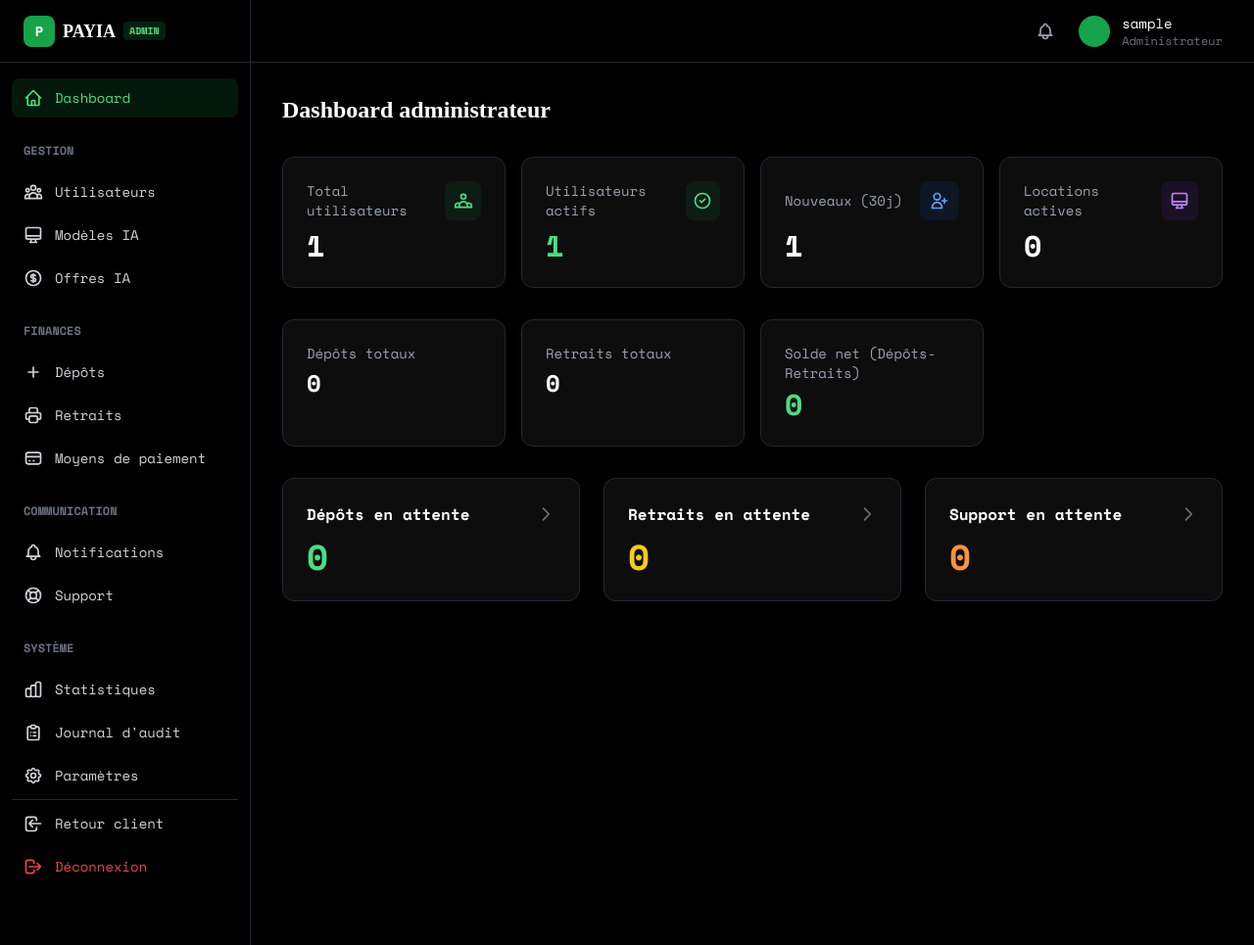
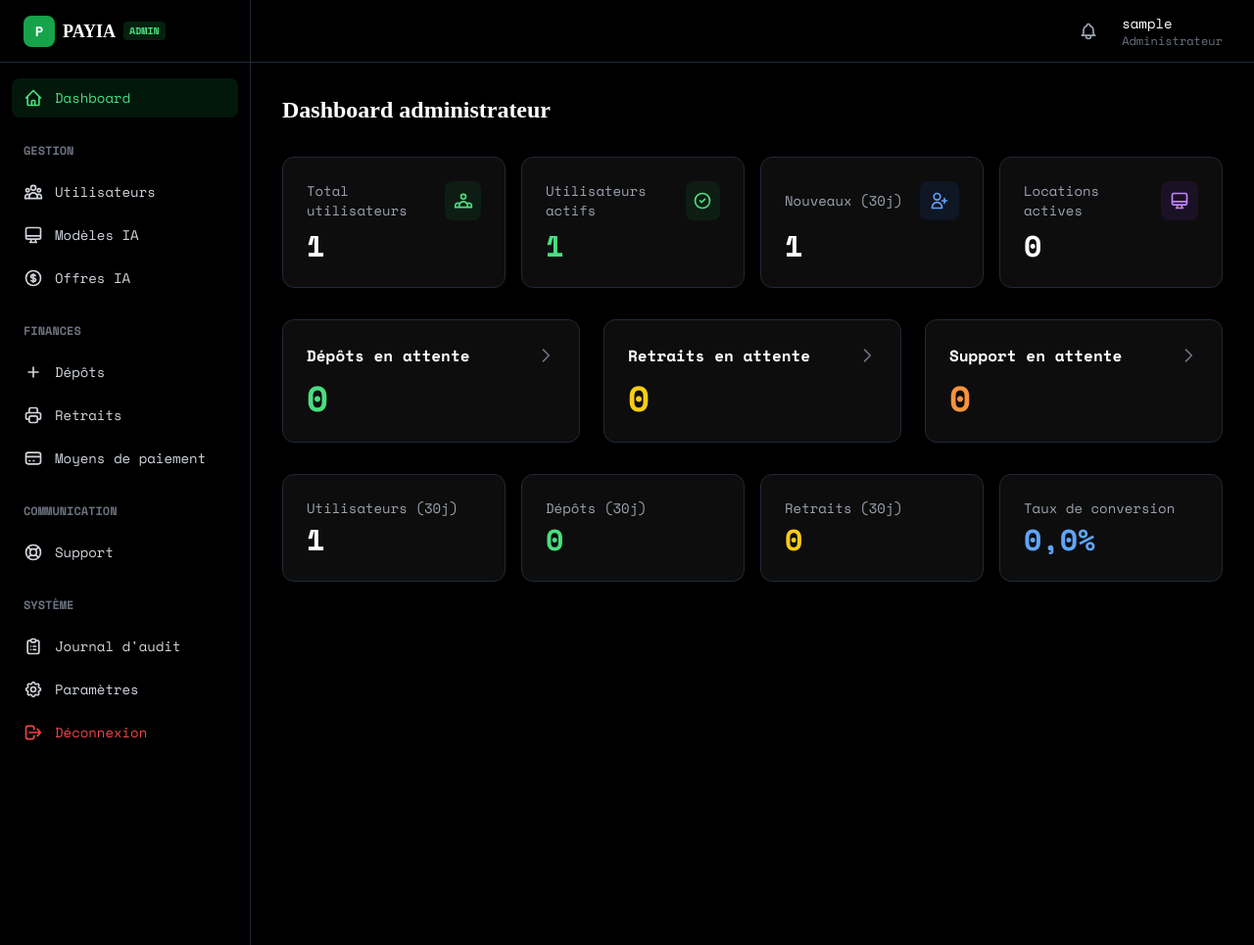
Before and after one commit to stevecopal/payia, a Django app: page /admin-panel/ in a window 1280 px wide. Shown: the whole page at 98% size. Run offline with Django 5.2, Linux system fonts and the light colour scheme; the visitor is signed in with stand-in values (Sample User, id 1); data comes from the database, SQL or seed files in the repository; data that the repository does not hold is empty; parts of the project's set-up code (start-up, migrations or seed data) failed here and were passed over; some web fonts are replaced.

Commit message:
fix error

```diff
--- a/core/admin.py
+++ b/core/admin.py
@@ -55,14 +55,14 @@ class UserAdmin(BaseUserAdmin):
 class UserProfileAdmin(admin.ModelAdmin):
     list_display = (
         'user', 'first_name', 'last_name', 'country',
-        'is_profile_complete', 'preferred_currency',
+        'profile_status', 'preferred_currency',
     )
-    list_filter = ('is_profile_complete', 'country', 'preferred_currency')
+    list_filter = ('profile_status', 'country', 'preferred_currency')
     search_fields = ('user__username', 'user__phone_number', 'first_name', 'last_name')
     readonly_fields = ('created_at', 'updated_at')
     fields = (
         'user', 'first_name', 'last_name', 'country',
-        'is_profile_complete', 'preferred_currency',
+        'profile_status', 'preferred_currency',
     )
 
 
--- a/core/context_processors.py
+++ b/core/context_processors.py
@@ -23,7 +23,7 @@ def global_context(request):
             context['unread_commission_count'] = 0
         try:
             profile = request.user.profile
-            context['profile_complete'] = profile.is_profile_complete
+            context['profile_status'] = profile.profile_status
         except Exception:
-            context['profile_complete'] = False
+            context['profile_status'] = 'PENDING'
     return context
--- a/core/permissions.py
+++ b/core/permissions.py
@@ -65,7 +65,7 @@ def profile_required(view_func):
             return redirect('/auth/login/')
         try:
             profile = request.user.profile
-            if not profile.is_profile_complete:
+            if profile.profile_status == "PENDING":
                 messages.warning(request, _('Veuillez compléter votre profil avant de continuer.'))
                 return redirect('profile_complete')
         except Exception:
--- a/core/views/admin_panel.py
+++ b/core/views/admin_panel.py
@@ -36,6 +36,17 @@ def _slugify(text):
 @admin_required
 def admin_dashboard(request):
     stats = AnalyticsService.get_dashboard_stats(days=30)
+    daily_deposits = AnalyticsService.get_daily_deposits(days=30)
+    daily_registrations = AnalyticsService.get_daily_registrations(days=30)
+    conversion_rate = AnalyticsService.get_conversion_rate(days=30)
+
+    max_deposit = max([d['total'] for d in daily_deposits], default=1) if daily_deposits else 1
+    max_registration = max([d['count'] for d in daily_registrations], default=1) if daily_registrations else 1
+    stats['daily_deposits'] = daily_deposits
+    stats['daily_registrations'] = daily_registrations
+    stats['conversion_rate'] = conversion_rate
+    stats['max_deposit'] = max_deposit
+    stats['max_registration'] = max_registration
     return render(request, 'admin/dashboard.html', {'stats': stats})
 
 
--- a/core/views/auth.py
+++ b/core/views/auth.py
@@ -179,7 +179,7 @@ def verify_otp_view(request):
                     return redirect('admin_dashboard')
                 try:
                     profile = user.profile
-                    if not profile.is_profile_complete:
+                    if profile.profile_status == "PENDING":
                         return redirect('profile_complete')
                 except Exception:
                     return redirect('profile_complete')
--- a/templates/admin/base_admin.html
+++ b/templates/admin/base_admin.html
@@ -61,20 +61,12 @@
                 </a>
 
                 <div class="pt-4 pb-2 px-3"><span class="text-xs font-semibold text-gray-500 uppercase">{% trans "Communication" %}</span></div>
-                <a href="{% url 'admin_notifications' %}" class="flex items-center px-3 py-2.5 text-sm font-medium rounded-lg transition-colors {% if request.resolver_match.url_name == 'admin_notifications' or request.resolver_match.url_name == 'admin_notification_create' %}bg-green-600/15 text-green-400{% else %}hover:bg-white/5 text-gray-300{% endif %}">
-                    <svg class="w-5 h-5 mr-3 shrink-0" fill="none" stroke="currentColor" viewBox="0 0 24 24"><path stroke-linecap="round" stroke-linejoin="round" stroke-width="2" d="M15 17h5l-1.405-1.405A2.032 2.032 0 0118 14.158V11a6.002 6.002 0 00-4-5.659V5a2 2 0 10-4 0v.341C7.67 6.165 6 8.388 6 11v3.159c0 .538-.214 1.055-.595 1.436L4 17h5m6 0v1a3 3 0 11-6 0v-1m6 0H9"></path></svg>
-                    {% trans "Notifications" %}
-                </a>
-                <a href="{% url 'admin_support' %}" class="flex items-center px-3 py-2.5 text-sm font-medium rounded-lg transition-colors {% if 'admin_support' in request.resolver_match.url_name %}bg-green-600/15 text-green-400{% else %}hover:bg-white/5 text-gray-300{% endif %}">
+                                <a href="{% url 'admin_support' %}" class="flex items-center px-3 py-2.5 text-sm font-medium rounded-lg transition-colors {% if 'admin_support' in request.resolver_match.url_name %}bg-green-600/15 text-green-400{% else %}hover:bg-white/5 text-gray-300{% endif %}">
                     <svg class="w-5 h-5 mr-3 shrink-0" fill="none" stroke="currentColor" viewBox="0 0 24 24"><path stroke-linecap="round" stroke-linejoin="round" stroke-width="2" d="M18.364 5.636l-3.536 3.536m0 5.656l3.536 3.536M9.172 9.172L5.636 5.636m3.536 9.192l-3.536 3.536M21 12a9 9 0 11-18 0 9 9 0 0118 0zm-5 0a4 4 0 11-8 0 4 4 0 018 0z"></path></svg>
                     {% trans "Support" %}
                 </a>
 
                 <div class="pt-4 pb-2 px-3"><span class="text-xs font-semibold text-gray-500 uppercase">{% trans "Système" %}</span></div>
-                <a href="{% url 'admin_statistics' %}" class="flex items-center px-3 py-2.5 text-sm font-medium rounded-lg transition-colors {% if request.resolver_match.url_name == 'admin_statistics' %}bg-green-600/15 text-green-400{% else %}hover:bg-white/5 text-gray-300{% endif %}">
-                    <svg class="w-5 h-5 mr-3 shrink-0" fill="none" stroke="currentColor" viewBox="0 0 24 24"><path stroke-linecap="round" stroke-linejoin="round" stroke-width="2" d="M9 19v-6a2 2 0 00-2-2H5a2 2 0 00-2 2v6a2 2 0 002 2h2a2 2 0 002-2zm0 0V9a2 2 0 012-2h2a2 2 0 012 2v10m-6 0a2 2 0 002 2h2a2 2 0 002-2m0 0V5a2 2 0 012-2h2a2 2 0 012 2v14a2 2 0 01-2 2h-2a2 2 0 01-2-2z"></path></svg>
-                    {% trans "Statistiques" %}
-                </a>
                 <a href="{% url 'admin_audit' %}" class="flex items-center px-3 py-2.5 text-sm font-medium rounded-lg transition-colors {% if request.resolver_match.url_name == 'admin_audit' %}bg-green-600/15 text-green-400{% else %}hover:bg-white/5 text-gray-300{% endif %}">
                     <svg class="w-5 h-5 mr-3 shrink-0" fill="none" stroke="currentColor" viewBox="0 0 24 24"><path stroke-linecap="round" stroke-linejoin="round" stroke-width="2" d="M9 5H7a2 2 0 00-2 2v12a2 2 0 002 2h10a2 2 0 002-2V7a2 2 0 00-2-2h-2M9 5a2 2 0 002 2h2a2 2 0 002-2M9 5a2 2 0 012-2h2a2 2 0 012 2m-3 7h3m-3 4h3m-6-4h.01M9 16h.01"></path></svg>
                     {% trans "Journal d'audit" %}
@@ -84,12 +76,7 @@
                     {% trans "Paramètres" %}
                 </a>
 
-                <div class="border-t border-gray-800 my-4"></div>
-                <a href="{% url 'dashboard' %}" class="flex items-center px-3 py-2.5 text-sm font-medium rounded-lg hover:bg-white/5 text-gray-300 transition-colors">
-                    <svg class="w-5 h-5 mr-3 shrink-0" fill="none" stroke="currentColor" viewBox="0 0 24 24"><path stroke-linecap="round" stroke-linejoin="round" stroke-width="2" d="M11 16l-4-4m0 0l4-4m-4 4h14m-5 5v1a3 3 0 01-3 3H6a3 3 0 01-3-3V7a3 3 0 013-3h7a3 3 0 013 3v1"></path></svg>
-                    {% trans "Retour client" %}
-                </a>
-                <form method="post" action="{% url 'logout' %}" class="mt-2">
+                                <form method="post" action="{% url 'logout' %}" class="mt-2">
                     {% csrf_token %}
                     <button type="submit" class="flex items-center w-full px-3 py-2.5 text-sm font-medium rounded-lg hover:bg-white/5 transition-colors text-red-500 hover:text-red-400">
                         <svg class="w-5 h-5 mr-3 shrink-0" fill="none" stroke="currentColor" viewBox="0 0 24 24"><path stroke-linecap="round" stroke-linejoin="round" stroke-width="2" d="M17 16l4-4m0 0l-4-4m4 4H7m6 4v1a3 3 0 01-3 3H6a3 3 0 01-3-3V7a3 3 0 013-3h4a3 3 0 013 3v1"></path></svg>
@@ -115,9 +102,7 @@
                         <svg class="w-5 h-5" fill="none" stroke="currentColor" viewBox="0 0 24 24"><path stroke-linecap="round" stroke-linejoin="round" stroke-width="2" d="M15 17h5l-1.405-1.405A2.032 2.032 0 0118 14.158V11a6.002 6.002 0 00-4-5.659V5a2 2 0 10-4 0v.341C7.67 6.165 6 8.388 6 11v3.159c0 .538-.214 1.055-.595 1.436L4 17h5m6 0v1a3 3 0 11-6 0v-1m6 0H9"></path></svg>
                     </a>
                     <div class="flex items-center space-x-3">
-                        <div class="w-8 h-8 bg-green-600 rounded-full flex items-center justify-center text-white text-sm font-medium font-mono">
-                            {{ user.profile.first_name|first|upper }}{{ user.profile.last_name|first|upper }}
-                        </div>
+
                         <div class="hidden sm:block">
                             <p class="text-sm font-medium">{{ user.profile.first_name|default:user.username }} {{ user.profile.last_name }}</p>
                             <p class="text-xs text-gray-500">{% trans "Administrateur" %}</p>
--- a/templates/admin/dashboard.html
+++ b/templates/admin/dashboard.html
@@ -44,21 +44,7 @@
         </div>
     </div>
 
-    <div class="grid grid-cols-1 sm:grid-cols-2 lg:grid-cols-4 gap-4">
-        <div class="bg-white/5 backdrop-blur rounded-xl border border-gray-800 p-6">
-            <p class="text-sm text-gray-400 mb-1">{% trans "Dépôts totaux" %}</p>
-            <p class="text-2xl font-bold font-mono">{{ stats.total_deposits|floatformat:0 }}</p>
-        </div>
-        <div class="bg-white/5 backdrop-blur rounded-xl border border-gray-800 p-6">
-            <p class="text-sm text-gray-400 mb-1">{% trans "Retraits totaux" %}</p>
-            <p class="text-2xl font-bold font-mono">{{ stats.total_withdrawals|floatformat:0 }}</p>
-        </div>
-        <div class="bg-white/5 backdrop-blur rounded-xl border border-gray-800 p-6">
-            <p class="text-sm text-gray-400 mb-1">{% trans "Solde net (Dépôts-Retraits)" %}</p>
-            <p class="text-3xl font-bold font-mono text-green-400">{{ stats.net_finances|floatformat:0 }}</p>
-        </div>
 
-    </div>
 
     <div class="grid grid-cols-1 md:grid-cols-3 gap-6">
         <a href="{% url 'admin_deposits' %}?status=pending_review" class="bg-white/5 backdrop-blur rounded-xl border border-gray-800 p-6 hover:border-green-500/30 transition-all group">
@@ -83,5 +69,58 @@
             <p class="text-4xl font-bold font-mono text-orange-400">{{ stats.pending_support_tickets }}</p>
         </a>
     </div>
+
+    <div class="grid grid-cols-1 sm:grid-cols-2 lg:grid-cols-4 gap-4">
+        <div class="bg-white/5 backdrop-blur rounded-xl border border-gray-800 p-6">
+            <p class="text-sm text-gray-400 mb-1">{% trans "Utilisateurs (30j)" %}</p>
+            <p class="text-3xl font-bold font-mono">{{ stats.new_users }}</p>
+        </div>
+        <div class="bg-white/5 backdrop-blur rounded-xl border border-gray-800 p-6">
+            <p class="text-sm text-gray-400 mb-1">{% trans "Dépôts (30j)" %}</p>
+            <p class="text-3xl font-bold font-mono text-green-400">{{ stats.total_deposits|floatformat:0 }}</p>
+        </div>
+        <div class="bg-white/5 backdrop-blur rounded-xl border border-gray-800 p-6">
+            <p class="text-sm text-gray-400 mb-1">{% trans "Retraits (30j)" %}</p>
+            <p class="text-3xl font-bold font-mono text-yellow-400">{{ stats.total_withdrawals|floatformat:0 }}</p>
+        </div>
+        <div class="bg-white/5 backdrop-blur rounded-xl border border-gray-800 p-6">
+            <p class="text-sm text-gray-400 mb-1">{% trans "Taux de conversion" %}</p>
+            <p class="text-3xl font-bold font-mono text-blue-400">{{ stats.conversion_rate|floatformat:1 }}%</p>
+        </div>
+    </div>
+
+    {% if stats.daily_deposits %}
+    <div class="bg-white/5 backdrop-blur rounded-xl border border-gray-800 p-6">
+        <h2 class="text-lg font-semibold mb-4">{% trans "Dépôts quotidiens (30j)" %}</h2>
+        <div class="space-y-2">
+            {% for day in stats.daily_deposits %}
+            <div class="flex items-center gap-4">
+                <span class="text-xs text-gray-500 w-20 shrink-0">{{ day.date|date:"d/m" }}</span>
+                <div class="flex-1 h-6 bg-white/5 rounded-lg overflow-hidden">
+                    <div class="h-full bg-green-600 rounded-lg" style="width: {% widthratio day.total stats.max_deposit 100 %}%"></div>
+                </div>
+                <span class="text-xs font-mono text-gray-400 w-20 text-right">{{ day.total|floatformat:0 }}</span>
+            </div>
+            {% endfor %}
+        </div>
+    </div>
+    {% endif %}
+
+    {% if stats.daily_registrations %}
+    <div class="bg-white/5 backdrop-blur rounded-xl border border-gray-800 p-6">
+        <h2 class="text-lg font-semibold mb-4">{% trans "Inscriptions quotidiennes (30j)" %}</h2>
+        <div class="space-y-2">
+            {% for day in stats.daily_registrations %}
+            <div class="flex items-center gap-4">
+                <span class="text-xs text-gray-500 w-20 shrink-0">{{ day.date|date:"d/m" }}</span>
+                <div class="flex-1 h-6 bg-white/5 rounded-lg overflow-hidden">
+                    <div class="h-full bg-blue-600 rounded-lg" style="width: {% widthratio day.count stats.max_registration 100 %}%"></div>
+                </div>
+                <span class="text-xs font-mono text-gray-400 w-20 text-right">{{ day.count }}</span>
+            </div>
+            {% endfor %}
+        </div>
+    </div>
+    {% endif %}
 </div>
 {% endblock %}
--- a/templates/base/dashboard.html
+++ b/templates/base/dashboard.html
@@ -37,7 +37,7 @@
                 </a>
 
                 <div class="pt-4 pb-2 px-3"><span class="text-xs font-semibold text-gray-500 uppercase">{% trans "IA & Parrainage" %}</span></div>
-                <a href="{% url 'ai_catalog' %}" class="flex items-center px-3 py-2.5 text-sm font-medium rounded-lg transition-colors {% if 'ai' in request.path %}bg-green-600/15 text-green-400{% else %}hover:bg-white/5 text-gray-300{% endif %}">
+                <a href="{% url 'ai_catalog' %}" class="flex items-center px-3 py-2.5 text-sm font-medium rounded-lg transition-colors {% if request.resolver_match.url_name == 'ai_catalog' %}bg-green-600/15 text-green-400{% else %}hover:bg-white/5 text-gray-300{% endif %}">
                     <svg class="w-5 h-5 mr-3 shrink-0" fill="none" stroke="currentColor" viewBox="0 0 24 24"><path stroke-linecap="round" stroke-linejoin="round" stroke-width="2" d="M9.75 17L9 20l-1 1h8l-1-1-.75-3M3 13h18M5 17h14a2 2 0 002-2V5a2 2 0 00-2-2H5a2 2 0 00-2 2v10a2 2 0 002 2z"></path></svg>
                     {% trans "Catalogue IA" %}
                 </a>
--- a/transactions/views/withdrawals.py
+++ b/transactions/views/withdrawals.py
@@ -16,7 +16,7 @@ from wallet.services.wallet_service import WalletService
 def withdrawal_create(request):
     try:
         profile = request.user.profile
-        if not profile.is_profile_complete:
+        if profile.profile_status == "PENDING":
             messages.warning(request, _('Veuillez compléter votre profil avant de faire un retrait.'))
             return redirect('profile_complete')
         if not profile.withdrawal_phone_number:
```
Also changed, not shown: core/models/profile.py (+29 -10 lines), core/views/profile.py (+14 -5 lines), templates/dashboard/index.html (+5 -3 lines), core/migrations/0002_alter_userprofile_options_userprofile_profile_status.py (added).
